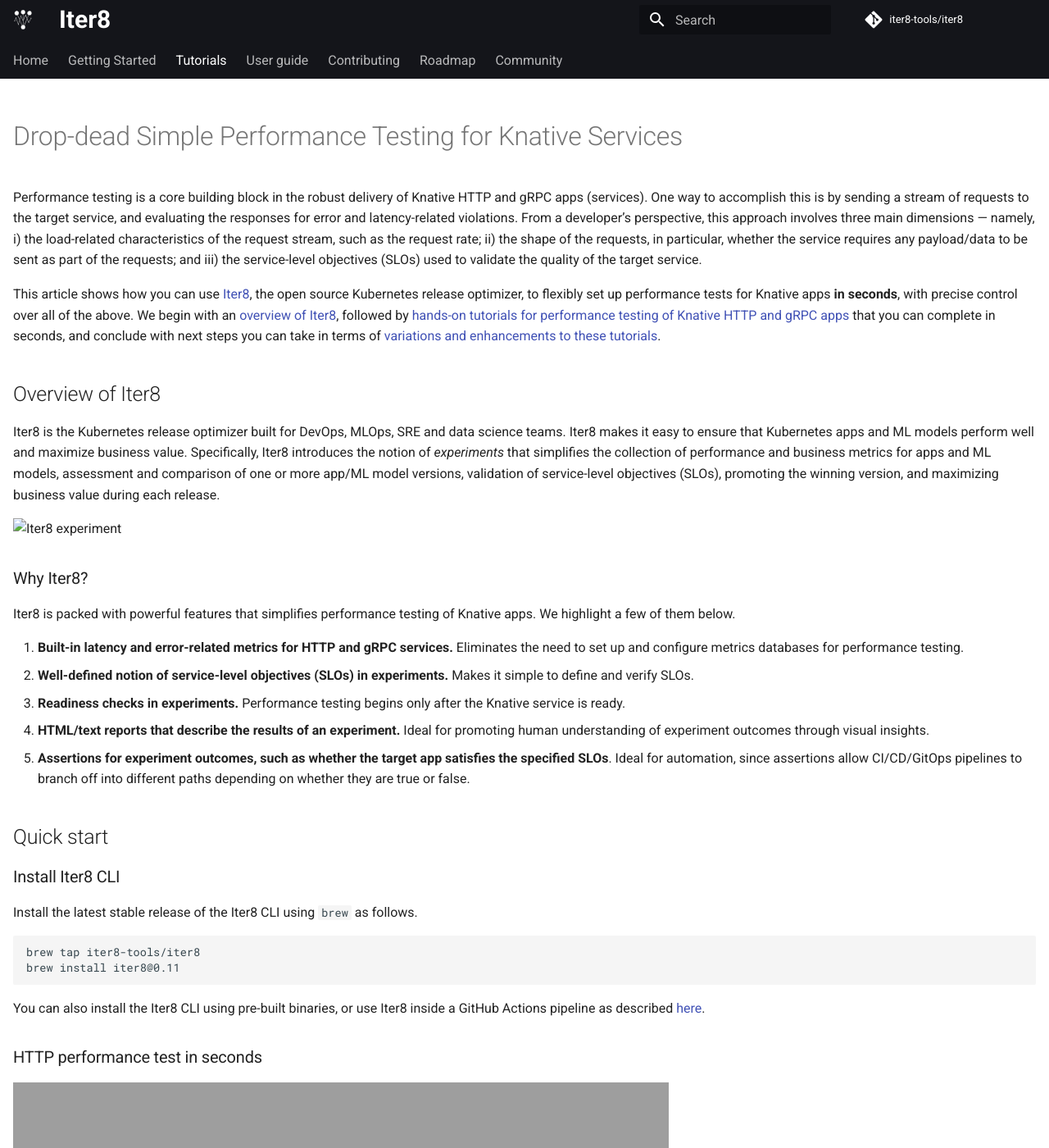
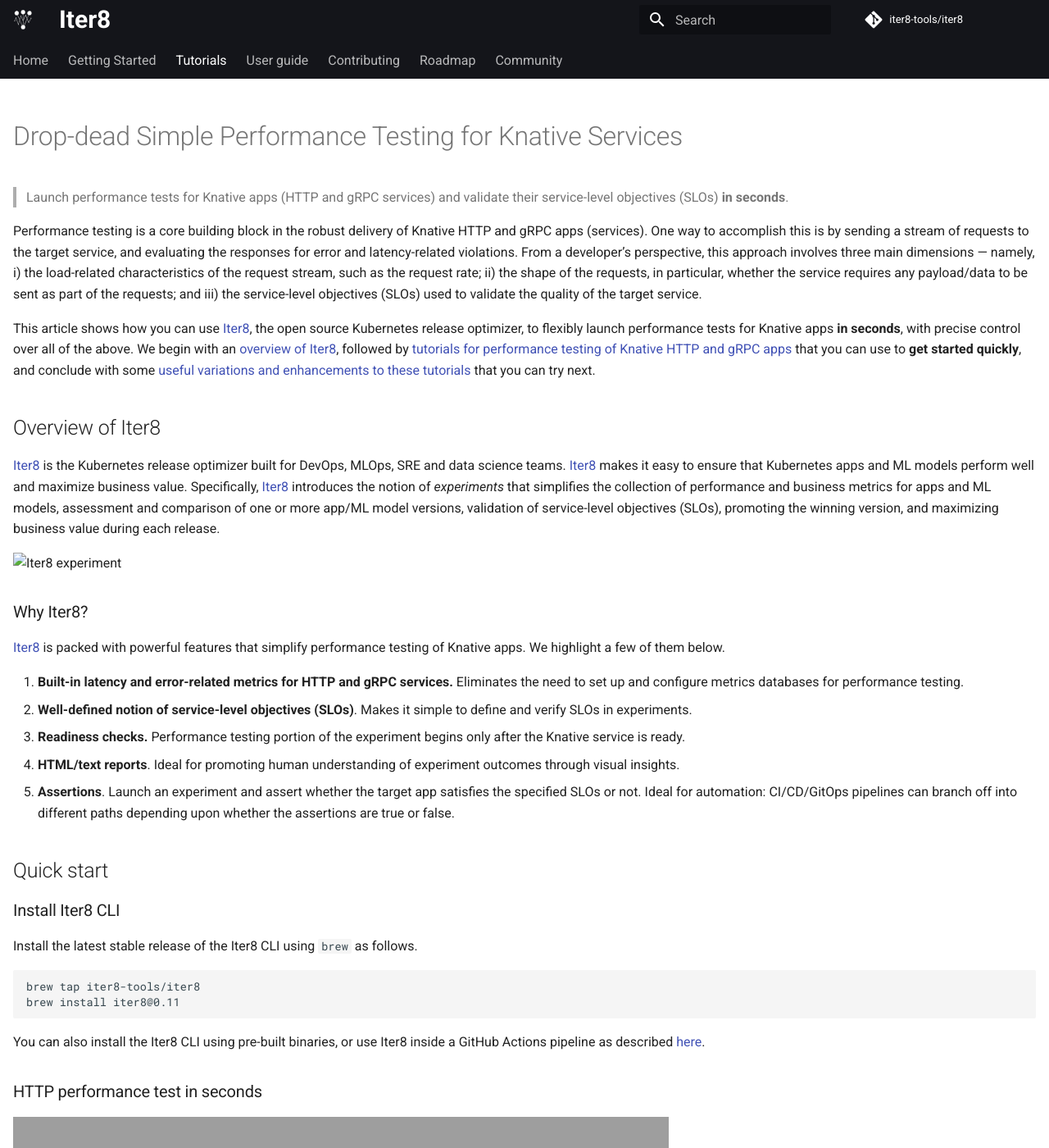
Before and after one commit to iter8-tools/docs, an MkDocs documentation site: the page built from docs/tutorials/integrations/knative.md, in a window 1280 px wide and 1400 px high. Shown: the whole window at 82% size. Built offline with MkDocs 1.6.1 and Material for MkDocs 9.7.7, drawn with Linux system fonts in a browser that asks for light colours; comment, search, counter and statistics services are not loaded; the version menu is left out.

Commit message:
features
Signed-off-by: Srinivasan Parthasarathy <spartha@us.ibm.com>

```diff
--- a/docs/tutorials/integrations/knative.md
+++ b/docs/tutorials/integrations/knative.md
@@ -7,24 +7,26 @@
 
 # Drop-dead Simple Performance Testing for Knative Services
 
+> Launch performance tests for Knative apps (HTTP and gRPC services) and validate their service-level objectives (SLOs) **in seconds**.
+
 Performance testing is a core building block in the robust delivery of Knative HTTP and gRPC apps (services). One way to accomplish this is by sending a stream of requests to the target service, and evaluating the responses for error and latency-related violations. From a developer’s perspective, this approach involves three main dimensions — namely, i) the load-related characteristics of the request stream, such as the request rate; ii) the shape of the requests, in particular, whether the service requires any payload/data to be sent as part of the requests; and iii) the service-level objectives (SLOs) used to validate the quality of the target service.
 
-This article shows how you can use [Iter8](https://iter8.tools), the open source Kubernetes release optimizer, to flexibly set up performance tests for Knative apps **in seconds**, with precise control over all of the above. We begin with an [overview of Iter8](#overview-of-iter8), followed by [hands-on tutorials for performance testing of Knative HTTP and gRPC apps](#quick-start) that you can complete in seconds, and conclude with next steps you can take in terms of [variations and enhancements to these tutorials](#what-next).
+This article shows how you can use [Iter8](https://iter8.tools), the open source Kubernetes release optimizer, to flexibly launch performance tests for Knative apps **in seconds**, with precise control over all of the above. We begin with an [overview of Iter8](#overview-of-iter8), followed by [tutorials for performance testing of Knative HTTP and gRPC apps](#quick-start) that you can use to **get started quickly**, and conclude with some [useful variations and enhancements to these tutorials](#what-next) that you can try next.
 
 ## Overview of Iter8
 
-Iter8 is the Kubernetes release optimizer built for DevOps, MLOps, SRE and data science teams. Iter8 makes it easy to ensure that Kubernetes apps and ML models perform well and maximize business value. Specifically, Iter8 introduces the notion of *experiments* that simplifies the collection of performance and business metrics for apps and ML models, assessment and comparison of one or more app/ML model versions, validation of service-level objectives (SLOs), promoting the winning version, and maximizing business value during each release.
+[Iter8](https://iter8.tools) is the Kubernetes release optimizer built for DevOps, MLOps, SRE and data science teams. [Iter8](https://iter8.tools) makes it easy to ensure that Kubernetes apps and ML models perform well and maximize business value. Specifically, [Iter8](https://iter8.tools) introduces the notion of *experiments* that simplifies the collection of performance and business metrics for apps and ML models, assessment and comparison of one or more app/ML model versions, validation of service-level objectives (SLOs), promoting the winning version, and maximizing business value during each release.
 
 <img src="https://iter8.tools/0.11/images/iter8-intro-dark.png" alt="Iter8 experiment" width="600"/>
 
 ### Why Iter8?
-Iter8 is packed with powerful features that simplifies performance testing of Knative apps. We highlight a few of them below.
+[Iter8](https://iter8.tools) is packed with powerful features that simplify performance testing of Knative apps. We highlight a few of them below.
 
 1.  **Built-in latency and error-related metrics for HTTP and gRPC services.** Eliminates the need to set up and configure metrics databases for performance testing.
-2.  **Well-defined notion of service-level objectives (SLOs) in experiments.** Makes it simple to define and verify SLOs.
-3.  **Readiness checks in experiments.** Performance testing begins only after the Knative service is ready.
-4.  **HTML/text reports that describe the results of an experiment.** Ideal for promoting human understanding of experiment outcomes through visual insights.
-5. **Assertions for experiment outcomes, such as whether the target app satisfies the specified SLOs**. Ideal for automation, since assertions allow CI/CD/GitOps pipelines to branch off into different paths depending on whether they are true or false.
+2.  **Well-defined notion of service-level objectives (SLOs)**. Makes it simple to define and verify SLOs in experiments.
+3.  **Readiness checks.** Performance testing portion of the experiment begins only after the Knative service is ready.
+4.  **HTML/text reports**. Ideal for promoting human understanding of experiment outcomes through visual insights.
+5. **Assertions**. Launch an experiment and assert whether the target app satisfies the specified SLOs or not. Ideal for automation: CI/CD/GitOps pipelines can branch off into different paths depending upon whether the assertions are true or false.
 
 ## Quick start
 
@@ -39,9 +41,6 @@
 
 You can also install the Iter8 CLI using pre-built binaries, or use Iter8 inside a GitHub Actions pipeline as described [here](https://iter8.tools/0.11/getting-started/install/).
 
-
-
-
 ### HTTP performance test in seconds
 <img src="https://iter8.tools/0.11/getting-started/images/http.png" alt="HTTP performance test" width="800"/>
 
```
